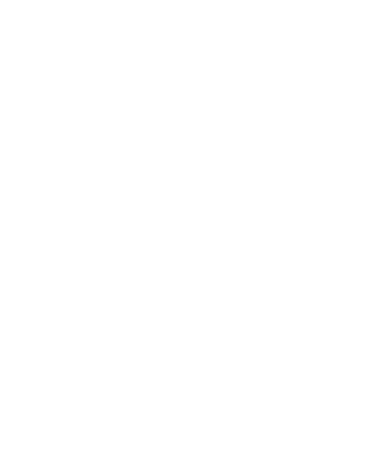
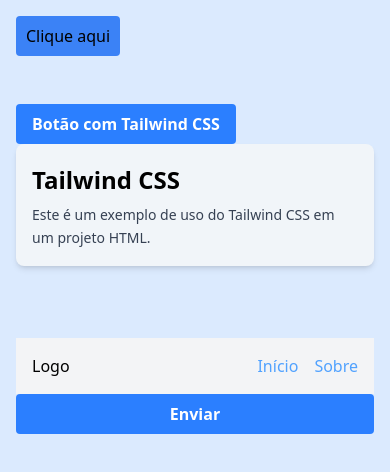
Before and after one commit to DAlS1N/dsw-geranciador-tarefas-Kaua-Dal-Santo, a plain HTML site: page tailwindCSS.html in a window 390 px wide. Drawn offline with nearby package versions, Linux system fonts and the light colour scheme.

Commit message:
Add responsive card and update Tailwind demo
Adicione um novo exemplo de card responsivo (desafio_aula_3e4.html) e a foto correspondente (foto.jpg). Atualize o arquivo tailwindCSS.html: defina o título, adicione o estilo .meu-botao, inclua o script do Tailwind para navegador e amplie o conteúdo de demonstração (botões, navegação, layout e componentes de exemplo).

```diff
--- /dev/null
+++ b/desafio_aula_3e4.html
@@ -0,0 +1,36 @@
+<!DOCTYPE html>
+<html lang="pt-BR">
+  <head>
+    <meta charset="UTF-8" />
+    <meta name="viewport" content="width=device-width, initial-scale=1.0" />
+    <title>Desafio Card Responsivo</title>
+    <script src="https://cdn.tailwindcss.com"></script>
+  </head>
+  <body class="bg-slate-50 min-h-screen font-sans antialiased flex items-center justify-center p-4">
+    <div class="w-full max-w-md bg-white border border-slate-200 rounded-xl shadow-sm p-6 md:max-w-2xl">
+      <div class="flex flex-col items-center gap-6 md:flex md:flex-row md:items-start">
+        <div class="flex h-16 w-16 shrink-0 items-center justify-center rounded-full bg-slate-900 text-lg font-semibold text-white">
+          <img
+    src="foto.jpg"
+    alt="Foto de Kauã Dal Santo"
+    class="h-16 w-16 rounded-full object-cover"
+/>
+        </div>
+
+        <div class="flex-1 text-center md:text-left">
+          <span class="text-sm font-medium uppercase tracking-[0.2em] text-slate-500">
+            Desenvolvedor Front-end
+          </span>
+          <h1 class="mt-2 text-2xl font-semibold text-slate-900">Kauã Dal Santo</h1>
+          <p class="mt-4 text-slate-600 leading-relaxed">
+            "O segredo de uma interface incrível não está nas cores, mas no domínio absoluto do
+            espaçamento e da hierarquia visual."
+          </p>
+          <button class="mt-6 inline-flex items-center justify-center rounded-lg border border-slate-600 hover:border-slate-800 px-4 py-2 text-sm font-medium text-slate-700 transition-colors hover:bg-slate-200 hover:text-slate-900 focus:outline-none focus:ring-2 focus:ring-slate-400 focus:ring-offset-2 focus:ring-offset-white">
+           <a href="https://github.com/DAlS1N" target="_blank"> Ver Perfil</a>
+          </button>
+        </div>
+      </div>
+    </div>
+  </body>
+</html>
--- a/tailwindCSS.html
+++ b/tailwindCSS.html
@@ -1,11 +1,58 @@
 <!DOCTYPE html>
 <html lang="en">
+
 <head>
     <meta charset="UTF-8">
     <meta name="viewport" content="width=device-width, initial-scale=1.0">
-    <title>Document</title>
+    <title>tailwind CSS</title>
+    <style>
+        .meu-botao {
+            background-color: #3b82f6;
+            /* Verde */
+            padding: 8px 10px;
+            /* Espaçamento interno */
+            border-radius: 4px;
+            /* Bordas arredondadas */
+        }
+    </style>
+    <script src="https://cdn.jsdelivr.net/npm/@tailwindcss/browser@4"></script>
 </head>
-<body>
+
+<body class="bg-blue-100 sm:mx-auto sm:mt-10 p-4 md:max-w-[768px] md:mx-auto md:mt-10 lg:max-w-[1024px] lg:mx-auto lg:mt-10">
+
+
+    <button class="meu-botao">Clique aqui</button>
+
+    <br><br><br>
+
+    <button class="bg-blue-500 hover:bg-blue-700 text-white font-bold py-2 px-4 rounded">
+        Botão com Tailwind CSS
+    </button>
+
+
+    <div class="bg-slate-100 shadow-md rounded-lg p-4 max-w-md mx-auto pt-5">
+        <h2 class="text-2xl font-bold mb-2">Tailwind CSS</h2>
+        <p class="text-gray-700 text-sm leading-relaxed">Este é um exemplo de uso do Tailwind CSS em um projeto HTML.</p>
+    </div>
+
+        <br><br><br>
+
+    <nav class="flex justify-between items-center bg-gray-100 p-4">
+        <span>Logo</span>
+        <div class="flex gap-4">
+            <a href="#" class="text-blue-400 hover:text-blue-600">Início</a>
+             <a href="#" class="text-blue-400 hover:text-blue-600">Sobre</a>
+        </div>
+    </nav>
+
+        <div class="grid grid-cols-1 md:grid-cols-3 gap-4">
+            <button class="bg-blue-500 hover:bg-blue-700 text-white font-bold py-2 px-4 rounded">
+                Enviar
+            </button>
+        </div>
+
+
 
 </body>
+
 </html>
```
Also changed, not shown: foto.jpg (added).
